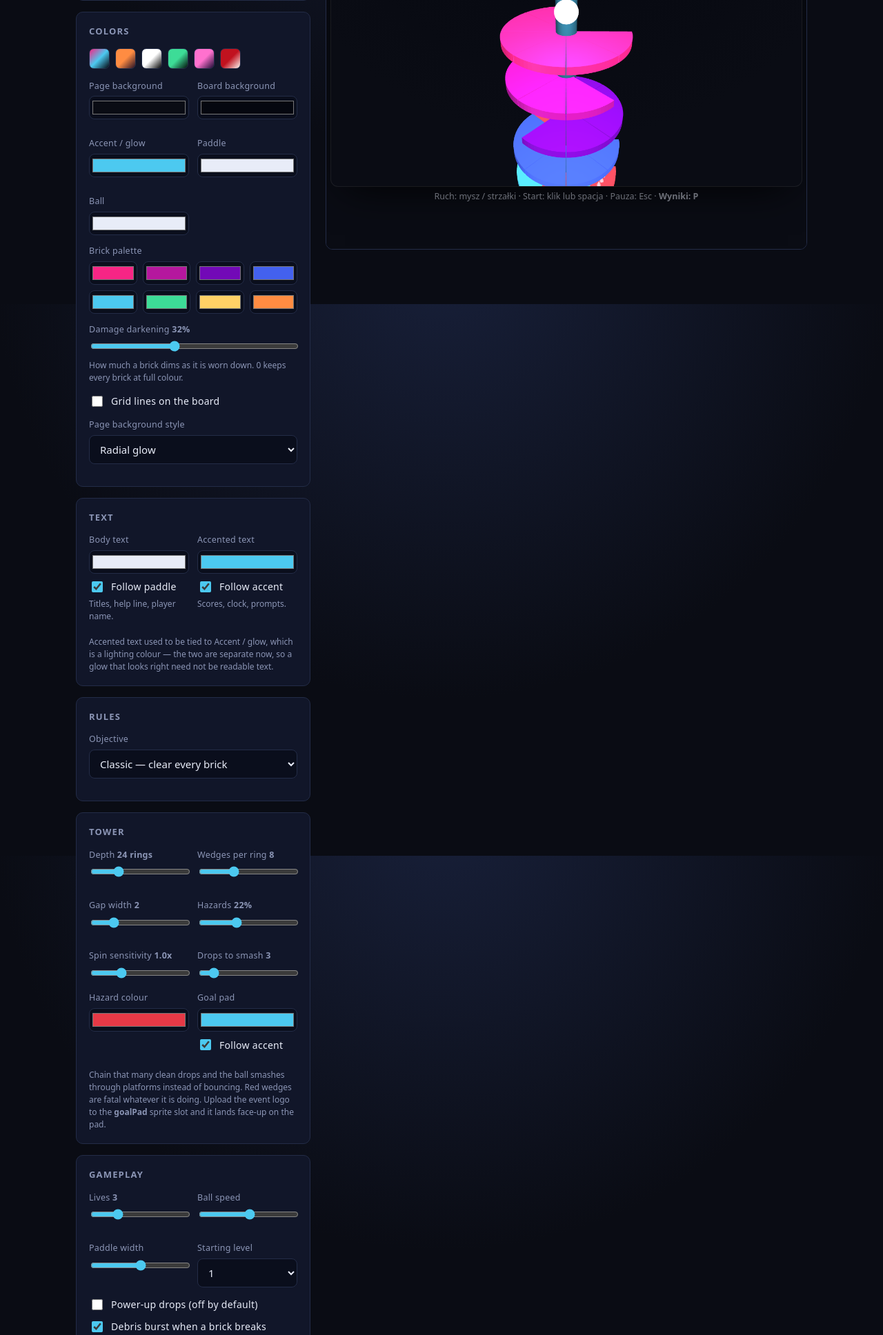
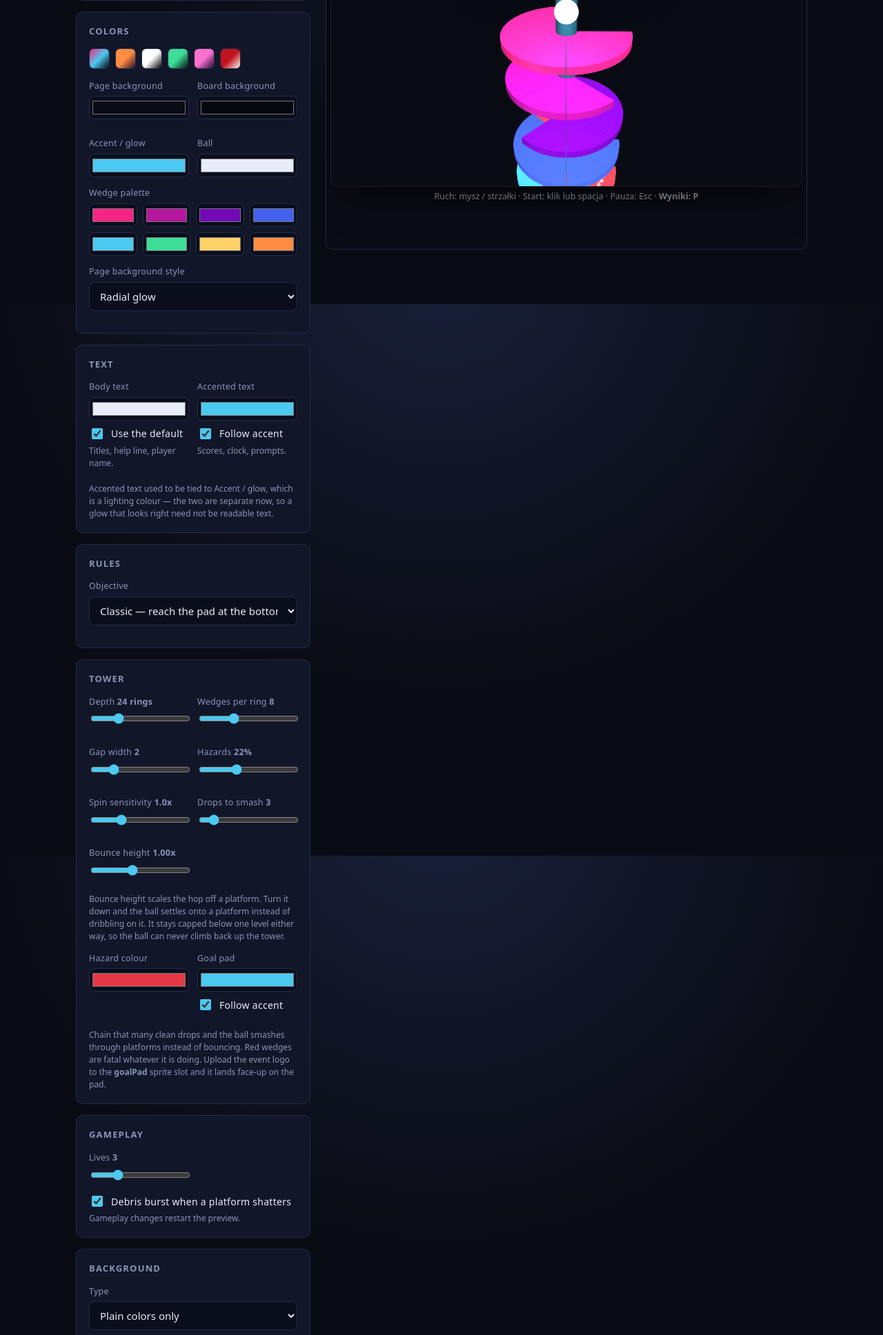
Before and after one commit to karol-w-git/arcade, a Flask app: page /new/helix in a window 1280 px wide. Shown: the part 359-2295 px from the top of the page at 69% size. Run offline with Flask 3, Linux system fonts and the light colour scheme; the visitor is signed in with stand-in values (Sample User, id 1); some libraries are stand-ins or nearby versions.

Commit message:
Helix: per-type editor controls and a bounce-height slider
The editor showed every control to every game type, so Helix Jump offered a
paddle width, ball speed, power-ups and a superblock cube it has no concept of.
Controls and sprite slots are now gated on what the type declares.

Adds helixBounce (0.3-2.0x), clamped so the apex stays under 80% of the level
spacing - an uncapped bounce is what let the ball climb the tower before.
Measured apexes: 0.066 / 0.99 / 1.93 units against a 2.6-unit spacing.

Co-Authored-By: Claude Opus 5 <noreply@anthropic.com>

```diff
--- a/app.py
+++ b/app.py
@@ -54,6 +54,14 @@ SPRITE_SLOTS = ["paddle", "ball", "brick1", "brick2", "brick3", "brickSolid",
                 # a transparent PNG laid over the background, behind the board -
                 # company logos at events. Handled by the page, not the engine.
                 "overlay"]
+
+
+def slots_for(game_type: str):
+    """The sprite slots one game type can actually use, in SPRITE_SLOTS order."""
+    only = GAME_TYPES[game_type].get("slots")
+    if only is None:                    # brick games: everything but the tower pad
+        only = [s for s in SPRITE_SLOTS if s != "goalPad"]
+    return [s for s in SPRITE_SLOTS if s in only]
 
 GAME_TYPES = {
     "arkanoid": {
@@ -128,11 +136,12 @@ GAME_TYPES["helix"] = {
     "engine": "engine/helix.js",
     "libs": ["vendor/three.min.js"],
     "dimensions": "3D",
+    # no paddle, no bricks: offering those slots here only invites confusion
+    "slots": ["ball", "goalPad", "boardBg", "overlay"],
     "defaults": {
         "bg": "#05070f",
         "pageBg": "#0a0c14",
         "accent": "#4cc9f0",
-        "paddleColor": "#e8ecf8",
         "ballColor": "#e8ecf8",
         "brickColors": ["#f72585", "#b5179e", "#7209b7", "#4361ee",
                         "#4cc9f0", "#3ddc97", "#ffd166", "#ff8c42"],
@@ -154,7 +163,6 @@ GAME_TYPES["helix"] = {
         "askName": True,
         "scoreboard": True,
         "sprites": {},
-        "damageDarken": 0.32,
         # objective: 'dig' puts it on the clock, same as the brick games
         "mode": "classic",
         "timeLimit": 90,
@@ -165,6 +173,7 @@ GAME_TYPES["helix"] = {
         "helixHazard": 0.22,    # share of the rest that are deadly
         "helixSpin": 1.0,       # rotation sensitivity
         "helixSmash": 3,        # clean drops before the ball smashes through
+        "helixBounce": 1.0,     # multiplier on the hop off a platform
         "hazardColor": "#e63946",
         "goalColor": "",        # "" follows the accent
     },
@@ -396,6 +405,7 @@ def clean_config(game_type: str, raw: dict) -> dict:
     clamp_float("helixHazard", 0.0, 0.6)
     clamp_float("helixSpin", 0.2, 3.0)
     clamp_int("helixSmash", 1, 20)
+    clamp_float("helixBounce", 0.3, 2.0)
     if "helixGap" in out:               # never wide enough to swallow the ring
         out["helixGap"] = max(1, min(max(1, out["helixSlots"] - 2), int(out["helixGap"])))
     if "mode" in out and out["mode"] not in ("classic", "dig"):
@@ -475,7 +485,7 @@ def new_instance(game_type):
     return render_template("editor.html", instance=None, game_type=game_type,
                            meta=GAME_TYPES[game_type],
                            config=GAME_TYPES[game_type]["defaults"],
-                           sprite_slots=SPRITE_SLOTS, scores=[])
+                           sprite_slots=slots_for(game_type), scores=[])
 
 
 @app.route("/edit/<int:iid>")
@@ -491,7 +501,7 @@ def edit_instance(iid):
                            game_type=inst["game_type"],
                            meta=GAME_TYPES[inst["game_type"]],
                            config=inst["config"],
-                           sprite_slots=SPRITE_SLOTS,
+                           sprite_slots=slots_for(inst["game_type"]),
                            scores=[dict(r) for r in rows])
 
 
--- a/static/engine/helix.js
+++ b/static/engine/helix.js
@@ -17,7 +17,7 @@
 
 const DEFAULTS = {
   bg: '#05070f', pageBg: '#0a0c14', accent: '#4cc9f0',
-  ballColor: '#e8ecf8', paddleColor: '#e8ecf8',
+  ballColor: '#e8ecf8',
   brickColors: ['#f72585', '#b5179e', '#7209b7', '#4361ee', '#4cc9f0', '#3ddc97', '#ffd166', '#ff8c42'],
   accentTextColor: '', textColor: '',
   lives: 3, particles: true, boardAlpha: 1, sprites: {},
@@ -30,9 +30,9 @@ const DEFAULTS = {
   helixHazard: 0.22,      // share of remaining wedges that are deadly
   helixSpin: 1.0,         // rotation sensitivity
   helixSmash: 3,          // clean drops needed before the ball smashes through
+  helixBounce: 1.0,       // multiplier on the hop off a platform
   hazardColor: '#e63946',
   goalColor: '',          // '' follows the accent
-  damageDarken: 0.32
 };
 
 // tower geometry, in world units
@@ -42,6 +42,10 @@ const LEVEL_H = 2.6, BALL_R = 0.52;
 // so 0.22 gives ~1.1 units against a 2.6-unit spacing. It used to be 0.58, an
 // apex of 7.6 units: the ball climbed the tower instead of descending it.
 const GRAVITY = -0.022, BOUNCE = 0.22, MAX_FALL = -0.45;
+/* helixBounce scales that hop, but the cap is what matters: an apex of a whole
+   level would let the ball climb the tower instead of descending it, so the
+   result is clamped to 80% of the spacing however high the setting goes. */
+const V_CAP = Math.sqrt(2 * Math.abs(GRAVITY) * LEVEL_H * 0.8);
 
 const clamp = (v, a, b) => v < a ? a : v > b ? b : v;
 const TAU = Math.PI * 2;
@@ -77,7 +81,8 @@ function helix(canvas, userConfig, opts){
   const levels = () => clamp(+cfg.helixLevels || 24, 5, 80);
   const accentCol = () => cfg.accent || '#4cc9f0';
   const goalCol = () => cfg.goalColor || accentCol();
-  const dmg = () => clamp(cfg.damageDarken === undefined ? 0.32 : +cfg.damageDarken, 0, 0.8);
+  const bounceV = () =>
+    Math.min(BOUNCE * clamp(+cfg.helixBounce || 1, 0.3, 2), V_CAP);
 
   const hud = () => onHud && onHud({
     score: score, lives: lives, level: depth, state: state,
@@ -470,7 +475,7 @@ function helix(canvas, userConfig, opts){
         }
         if(w && !smashing){                   // land on it and hop
           ball.y = ring.y + PLATE_H / 2 + BALL_R;
-          ball.vy = BOUNCE;
+          ball.vy = bounceV();
           combo = 0;
           smashing = false;
           shake = Math.max(shake, 3);
@@ -576,7 +581,9 @@ function helix(canvas, userConfig, opts){
     pause(){ if(state === 'play') state = 'paused'; hud(); },
     resume(){ if(state === 'paused') state = 'play'; hud(); },
     setBlocked(v){ blocked = !!v; dragging = false; for(const k in keys) keys[k] = false; },
-    getState(){ return { score: score, lives: lives, level: depth, state: state }; },
+    // ballY/ballVy are here so a test can measure the physics, not just watch it
+    getState(){ return { score: score, lives: lives, level: depth, state: state,
+                         ballY: ball.y, ballVy: ball.vy }; },
     destroy(){
       dead = true;
       cancelAnimationFrame(raf);
--- a/templates/editor.html
+++ b/templates/editor.html
@@ -43,21 +43,27 @@
           <div class="field"><label for="pageBg">Page background</label><input type="color" id="pageBg"></div>
           <div class="field"><label for="bg">Board background</label><input type="color" id="bg"></div>
           <div class="field"><label for="accent">Accent / glow</label><input type="color" id="accent"></div>
+          {% if 'paddleColor' in config %}
           <div class="field"><label for="paddleColor">Paddle</label><input type="color" id="paddleColor"></div>
+          {% endif %}
           <div class="field"><label for="ballColor">Ball</label><input type="color" id="ballColor"></div>
         </div>
         <div class="field">
-          <label>Brick palette</label>
+          <label>{{ 'Wedge palette' if 'helixLevels' in config else 'Brick palette' }}</label>
           <div class="palette" id="palette"></div>
         </div>
+        {% if 'damageDarken' in config %}
         <div class="field">
           <label for="damageDarken">Damage darkening <b id="damageDarkenV"></b></label>
           <input type="range" id="damageDarken" min="0" max="0.8" step="0.02">
           <div class="hint">How much a brick dims as it is worn down. 0 keeps every brick at full colour.</div>
         </div>
+        {% endif %}
+        {% if 'grid' in config %}
         <div class="field">
           <label class="check"><input type="checkbox" id="grid"> Grid lines on the board</label>
         </div>
+        {% endif %}
         <div class="field">
           <label for="bgStyle">Page background style</label>
           <select id="bgStyle">
@@ -74,7 +80,7 @@
             <label for="textColor">Body text</label>
             <input type="color" id="textColor">
             <label class="check" style="margin-top:8px">
-              <input type="checkbox" id="textColorAuto"> Follow paddle
+              <input type="checkbox" id="textColorAuto"> {{ 'Follow paddle' if 'paddleColor' in config else 'Use the default' }}
             </label>
             <div class="hint">Titles, help line, player name.</div>
           </div>
@@ -98,17 +104,25 @@
         <div class="field">
           <label for="mode">Objective</label>
           <select id="mode">
+            {% if 'helixLevels' in config %}
+            <option value="classic">Classic — reach the pad at the bottom</option>
+            <option value="dig">Timed — reach the pad before the clock runs out</option>
+            {% else %}
             <option value="classic">Classic — clear every brick</option>
             <option value="dig">Dig — reach the superblock before time runs out</option>
+            {% endif %}
           </select>
         </div>
         <div id="digRow">
           <div class="two">
             <div class="field"><label for="timeLimit">Time limit <b id="timeLimitV"></b></label>
               <input type="range" id="timeLimit" min="15" max="600" step="5"></div>
+            {% if 'superHp' in config %}
             <div class="field"><label for="superHp">Superblock hits <b id="superHpV"></b></label>
               <input type="range" id="superHp" min="1" max="20" step="1"></div>
+            {% endif %}
           </div>
+          {% if 'superHp' in config %}
           <div class="hint" style="margin-bottom:14px">
             The cube is walled in at the top middle with a hard cap underneath — the only
             way in is straight up the middle. Breaking it wins the round.
@@ -136,6 +150,7 @@
           <div class="hint">
             Remaining hits show as segments of the cube's border, so the logo stays clear.
           </div>
+          {% endif %}
         </div>
       </div>
 
@@ -155,6 +170,13 @@
             <input type="range" id="helixSpin" min="0.2" max="3" step="0.1"></div>
           <div class="field"><label for="helixSmash">Drops to smash <b id="helixSmashV"></b></label>
             <input type="range" id="helixSmash" min="1" max="20" step="1"></div>
+          <div class="field"><label for="helixBounce">Bounce height <b id="helixBounceV"></b></label>
+            <input type="range" id="helixBounce" min="0.3" max="2" step="0.05"></div>
+        </div>
+        <div class="hint" style="margin-bottom:14px">
+          Bounce height scales the hop off a platform. Turn it down and the ball
+          settles onto a platform instead of dribbling on it. It stays capped below
+          one level either way, so the ball can never climb back up the tower.
         </div>
         <div class="two">
           <div class="field"><label for="hazardColor">Hazard colour</label>
@@ -180,16 +202,24 @@
         <div class="two">
           <div class="field"><label for="lives">Lives <b id="livesV"></b></label>
             <input type="range" id="lives" min="1" max="9" step="1"></div>
+          {% if 'ballSpeed' in config %}
           <div class="field"><label for="ballSpeed">Ball speed <b id="ballSpeedV"></b></label>
             <input type="range" id="ballSpeed" min="3" max="14" step="0.2"></div>
+          {% endif %}
+          {% if 'paddleWidth' in config %}
           <div class="field"><label for="paddleWidth">Paddle width <b id="paddleWidthV"></b></label>
             <input type="range" id="paddleWidth" min="50" max="260" step="5"></div>
+          {% endif %}
+          {% if 'level' in config %}
           <div class="field"><label for="level">Starting level</label>
             <select id="level"><option value="0">1</option><option value="1">2</option>
               <option value="2">3</option><option value="3">4</option></select></div>
+          {% endif %}
         </div>
+        {% if 'powerups' in config %}
         <label class="check" style="margin-bottom:10px"><input type="checkbox" id="powerups"> Power-up drops (off by default)</label>
-        <label class="check"><input type="checkbox" id="particles"> Debris burst when a brick breaks</label>
+        {% endif %}
+        <label class="check"><input type="checkbox" id="particles"> Debris burst when a {{ 'platform shatters' if 'helixLevels' in config else 'brick breaks' }}</label>
         <div class="hint">Gameplay changes restart the preview.</div>
       </div>
 
@@ -356,18 +386,23 @@ const SLOT_LABELS = {
   brick3:'Brick (3 hits)', brickSolid:'Unbreakable brick', powerupWide:'Power-up: wide',
   powerupMulti:'Power-up: multiball', powerupSlow:'Power-up: slow', powerupLife:'Power-up: life',
   boardBg:'Board background image', brickSuper:'Superblock cube (logo on its faces)',
-  overlay:'Logo (transparent PNG)'
+  goalPad:'Goal pad (logo you land on)', overlay:'Logo (transparent PNG)'
 };
 let config = {{ config|tojson }};
 config.sprites = config.sprites || {};
 
 const $ = id => document.getElementById(id);
+/* A game type only renders the controls it declares, so every read of an
+   optional input is guarded: reading a missing one would throw and leave the
+   rest of the form unread. */
+const has = id => !!document.getElementById(id);
 const COLOR_KEYS = ['pageBg','bg','accent','paddleColor','ballColor','pipColor','hazardColor']
   .filter(k => document.getElementById(k));
 // textColor and accentTextColor are handled separately: they may be empty (inherit)
 const NUM_KEYS = ['lives','ballSpeed','paddleWidth','boardAlpha','overlaySize','overlayOpacity',
                   'timeLimit','superHp','logoScale','pipSize','damageDarken',
-                  'helixLevels','helixSlots','helixGap','helixHazard','helixSpin','helixSmash']
+                  'helixLevels','helixSlots','helixGap','helixHazard','helixSpin','helixSmash',
+                  'helixBounce']
   .filter(k => document.getElementById(k));
 const PRESETS = {
   'Midnight':  { pageBg:'#0a0c14', bg:'#05070f', accent:'#4cc9f0', paddleColor:'#e8ecf8', ballColor:'#e8ecf8',
@@ -487,8 +522,7 @@ document.addEventListener('click', async e => {
 function toForm(){
   for(const k of COLOR_KEYS) $(k).value = config[k];
   [...paletteEl.children].forEach((inp, i) => inp.value = config.brickColors[i] || '#888888');
-  $('grid').checked = !!config.grid;
-  $('powerups').checked = !!config.powerups;
+  for(const k of ['grid', 'powerups']) if(has(k)) $(k).checked = !!config[k];
   $('mode').value = config.mode || 'classic';
   if(has('helixLevels')){
     $('goalColorAuto').checked = !config.goalColor;
@@ -499,11 +533,13 @@ function toForm(){
   $('accentTextColor').value = config.accentTextColor || config.accent;
   $('accentTextColor').disabled = !config.accentTextColor;
   $('textColorAuto').checked = !config.textColor;
-  $('textColor').value = config.textColor || config.paddleColor;
+  $('textColor').value = config.textColor || config.paddleColor || '#e8ecf8';
   $('textColor').disabled = !config.textColor;
+  if(has('superColor')){
     $('superColorAuto').checked = !config.superColor;
     $('superColor').value = config.superColor || config.accent;
     $('superColor').disabled = !config.superColor;
+  }
   $('particles').checked = !!config.particles;
   $('frame').checked = config.frame !== false;
   $('askName').checked = !!config.askName;
@@ -515,7 +551,7 @@ function toForm(){
   $('overlayTile').checked = !!config.overlayTile;
   $('overlayFront').checked = !!config.overlayFront;
   $('bgHtml').value = config.bgHtml || '';
-  $('level').value = String(config.level || 0);
+  if(has('level')) $('level').value = String(config.level || 0);
   for(const k of NUM_KEYS){ $(k).value = config[k]; $(k + 'V').textContent = config[k]; }
   showAlpha();
   showHelix();
@@ -525,27 +561,27 @@ function toForm(){
   updateSlugPreview();
 }
 
-const has = id => !!document.getElementById(id);
-
 function fromForm(){
   for(const k of COLOR_KEYS) config[k] = $(k).value;
   if(has('helixLevels')){
     for(const k of ['helixLevels','helixSlots','helixGap','helixSmash']) config[k] = +$(k).value;
     config.helixHazard = +$('helixHazard').value;
     config.helixSpin = +$('helixSpin').value;
+    config.helixBounce = +$('helixBounce').value;
     config.goalColor = $('goalColorAuto').checked ? '' : $('goalColor').value;
     $('goalColor').disabled = $('goalColorAuto').checked;
   }
   config.brickColors = [...paletteEl.children].map(i => i.value);
-  config.grid = $('grid').checked;
-  config.powerups = $('powerups').checked;
+  for(const k of ['grid', 'powerups']) if(has(k)) config[k] = $(k).checked;
   config.mode = $('mode').value;
   config.accentTextColor = $('accentTextAuto').checked ? '' : $('accentTextColor').value;
   $('accentTextColor').disabled = $('accentTextAuto').checked;
   config.textColor = $('textColorAuto').checked ? '' : $('textColor').value;
   $('textColor').disabled = $('textColorAuto').checked;
+  if(has('superColor')){
     config.superColor = $('superColorAuto').checked ? '' : $('superColor').value;
     $('superColor').disabled = $('superColorAuto').checked;
+  }
   config.particles = $('particles').checked;
   config.frame = $('frame').checked;
   config.askName = $('askName').checked;
@@ -557,18 +593,8 @@ function fromForm(){
   config.overlayTile = $('overlayTile').checked;
   config.overlayFront = $('overlayFront').checked;
   config.bgHtml = $('bgHtml').value.slice(0, 20000);
-  config.level = +$('level').value;
-  config.lives = +$('lives').value;
-  config.ballSpeed = +$('ballSpeed').value;
-  config.paddleWidth = +$('paddleWidth').value;
-  config.boardAlpha = +$('boardAlpha').value;
-  config.timeLimit = +$('timeLimit').value;
-  config.logoScale = +$('logoScale').value;
-  config.pipSize = +$('pipSize').value;
-  config.damageDarken = +$('damageDarken').value;
-  config.superHp = +$('superHp').value;
-  config.overlaySize = +$('overlaySize').value;
-  config.overlayOpacity = +$('overlayOpacity').value;
+  if(has('level')) config.level = +$('level').value;
+  for(const k of NUM_KEYS) config[k] = +$(k).value;
   for(const k of NUM_KEYS) $(k + 'V').textContent = config[k];
   showAlpha();
   showHelix();
@@ -598,17 +624,19 @@ function showHelix(){
   $('helixHazardV').textContent = Math.round(config.helixHazard * 100) + '%';
   $('helixSpinV').textContent = (+config.helixSpin).toFixed(1) + 'x';
   $('helixSmashV').textContent = config.helixSmash;
+  $('helixBounceV').textContent = (+config.helixBounce).toFixed(2) + 'x';
   // the gap can never swallow the whole ring
   $('helixGap').max = Math.max(1, config.helixSlots - 2);
 }
 
 function showAlpha(){
-  $('logoScaleV').textContent = config.logoScale + '%';
-  $('pipSizeV').textContent = config.pipSize + ' px';
+  if(has('logoScale')) $('logoScaleV').textContent = config.logoScale + '%';
+  if(has('pipSize')) $('pipSizeV').textContent = config.pipSize + ' px';
+  if(has('damageDarken'))
     $('damageDarkenV').textContent = Math.round(config.damageDarken * 100) + '%';
   const t = config.timeLimit || 90;
   $('timeLimitV').textContent = Math.floor(t / 60) + ':' + String(t % 60).padStart(2, '0');
-  $('superHpV').textContent = config.superHp;
+  if(has('superHp')) $('superHpV').textContent = config.superHp;
   $('digRow').style.display = $('mode').value === 'dig' ? '' : 'none';
   $('boardAlphaV').textContent = Math.round(config.boardAlpha * 100) + '%';
   $('overlaySizeV').textContent = config.overlaySize + '%';
@@ -628,7 +656,7 @@ if($('clearScores')) $('clearScores').onclick = async () => {
 
 // Gameplay params only take effect on a fresh game, so those inputs force a restart.
 const RESTART_ON = new Set(['lives', 'ballSpeed', 'paddleWidth', 'level', 'powerups', 'particles', 'mode', 'timeLimit', 'superHp', 'pipSize',
-  'helixLevels', 'helixSlots', 'helixGap', 'helixHazard', 'helixSmash']);
+  'helixLevels', 'helixSlots', 'helixGap', 'helixHazard', 'helixSmash', 'helixBounce']);
 function onChange(e){
   fromForm();
   push(e && RESTART_ON.has(e.target.id));
--- a/templates/play.html
+++ b/templates/play.html
@@ -165,10 +165,10 @@ function paintChrome(cfg){
   document.body.style.background = cfg.bgStyle === 'flat'
     ? cfg.pageBg
     : 'radial-gradient(circle at 50% -5%, ' + cfg.bg + ' 0%, ' + cfg.pageBg + ' 65%)';
-  document.body.style.color = cfg.textColor || cfg.paddleColor;
+  document.body.style.color = cfg.textColor || cfg.paddleColor || '#e8ecf8';
   document.body.style.setProperty('--accent', cfg.accent);
   document.body.style.setProperty('--accent-text', cfg.accentTextColor || cfg.accent);
-  document.body.style.setProperty('--text', cfg.textColor || cfg.paddleColor);
+  document.body.style.setProperty('--text', cfg.textColor || cfg.paddleColor || '#e8ecf8');
   // sheets sit on the board colour, lifted slightly so they read against the page
   const S = document.body.style;
   S.setProperty('--sheet-bg', mixHex(cfg.bg, cfg.pageBg, 0.5));
```
Also changed, not shown: README.md. Lines whose indentation alone changed are shown as unchanged.
